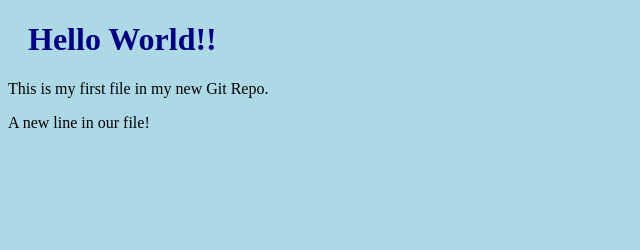
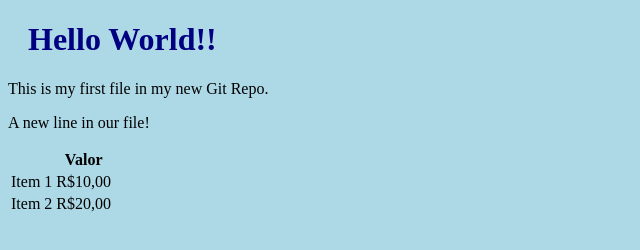
Before and after one commit to jamdart/webacademy, a plain HTML site: page index.html in a window 1280 px wide. Shown: the whole page, without its empty margins (0-640 px from the left). Drawn offline with Linux system fonts and the light colour scheme.

Commit message:
Adicionada uma tabela ao código html. Adicionado também um imagem de coruja, porém com o código comentado.

```diff
--- a/index.html
+++ b/index.html
@@ -8,5 +8,20 @@
         <h1>Hello World!!</h1>
         <p>This is my first file in my new Git Repo.</p>
         <p>A new line in our file!</p>
+        <table>
+            <tr>
+                <th>&nbsp;</th>
+                <th>Valor</th>
+            </tr>
+            <tr>
+                <td>Item 1</td>
+                <td>R$10,00</td>
+            </tr>
+            <tr>
+                <td>Item 2</td>
+                <td>R$20,00</td>
+            </tr>
+        </table>
+        <!--  <img src=img/coruja.jpeg”> -->
     </body>
 </html>
```
Also changed, not shown: img/coruja.jpeg (added).
